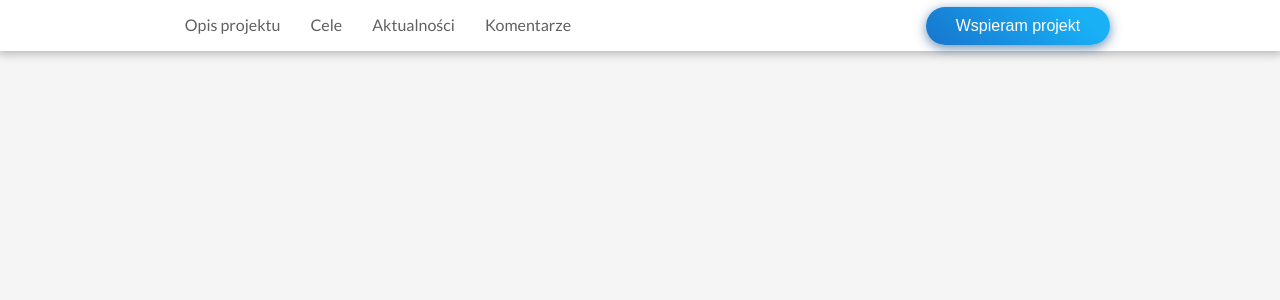
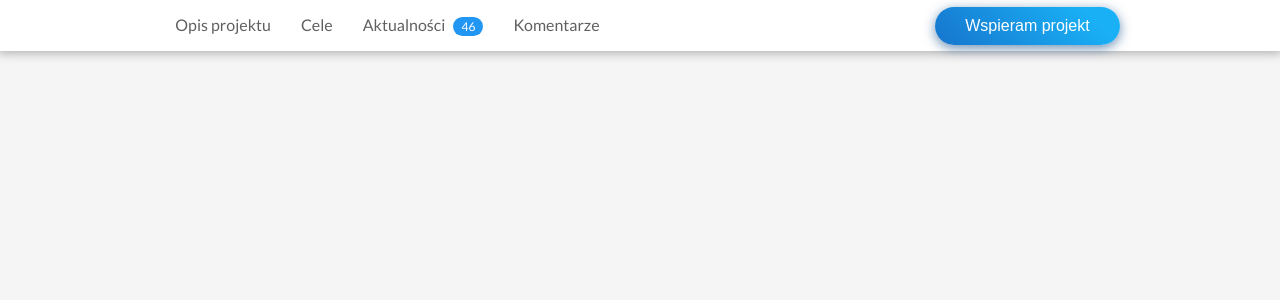
Before and after one commit to bayont/comments-nuxt, a Nuxt app: page / in a window 1280 px wide. Shown: the top 300 px of the page. Built offline with nearby package versions, Linux system fonts and the light colour scheme.

Commit message:
feat: add notification badge

```diff
--- a/assets/scss/_colors.scss
+++ b/assets/scss/_colors.scss
@@ -4,5 +4,6 @@ $accent-light-text-color: #19b0f6;
 $accent-dark-text-color: #1669c4;
 $accent-light-color: #19b0f6;
 $accent-dark-color: #1669c4;
+$accent-secondary-color: #2196f3;
 $gray-dark-color: #888888;
 $gray-light-color: #e8e8e8;
--- a/components/MainNav.vue
+++ b/components/MainNav.vue
@@ -3,7 +3,9 @@
     <ul class="nav__list">
       <li class="nav__item"><NuxtLink to="/description">Opis projektu</NuxtLink></li>
       <li class="nav__item"><NuxtLink to="/goals">Cele</NuxtLink></li>
-      <li class="nav__item"><NuxtLink to="/news">Aktualności</NuxtLink></li>
+      <li class="nav__item">
+        <NuxtLink to="/news">Aktualności <NotificationBadge :notificationsNumber="46" /></NuxtLink>
+      </li>
       <li class="nav__item"><NuxtLink to="/comments">Komentarze</NuxtLink></li>
     </ul>
   </nav>
@@ -31,4 +33,9 @@ a.router-link-active {
   border-bottom-color: #19b0f6;
   color: $base-text-color;
 }
+
+.flex {
+  display: flex;
+  align-items: baseline;
+}
 </style>
--- /dev/null
+++ b/components/NotificationBadge.vue
@@ -0,0 +1,21 @@
+<template>
+  <div class="tile">
+    {{ notificationsNumber }}
+  </div>
+</template>
+<script>
+export default {
+  props: ['notificationsNumber']
+};
+</script>
+<style lang="scss" scoped>
+.tile {
+  color: white;
+  background-color: $accent-secondary-color;
+  border-radius: 20px;
+  padding: 2px 8px;
+  margin-left: 5px;
+  font-size: $small-font-size;
+  display: inline;
+}
+</style>
```
